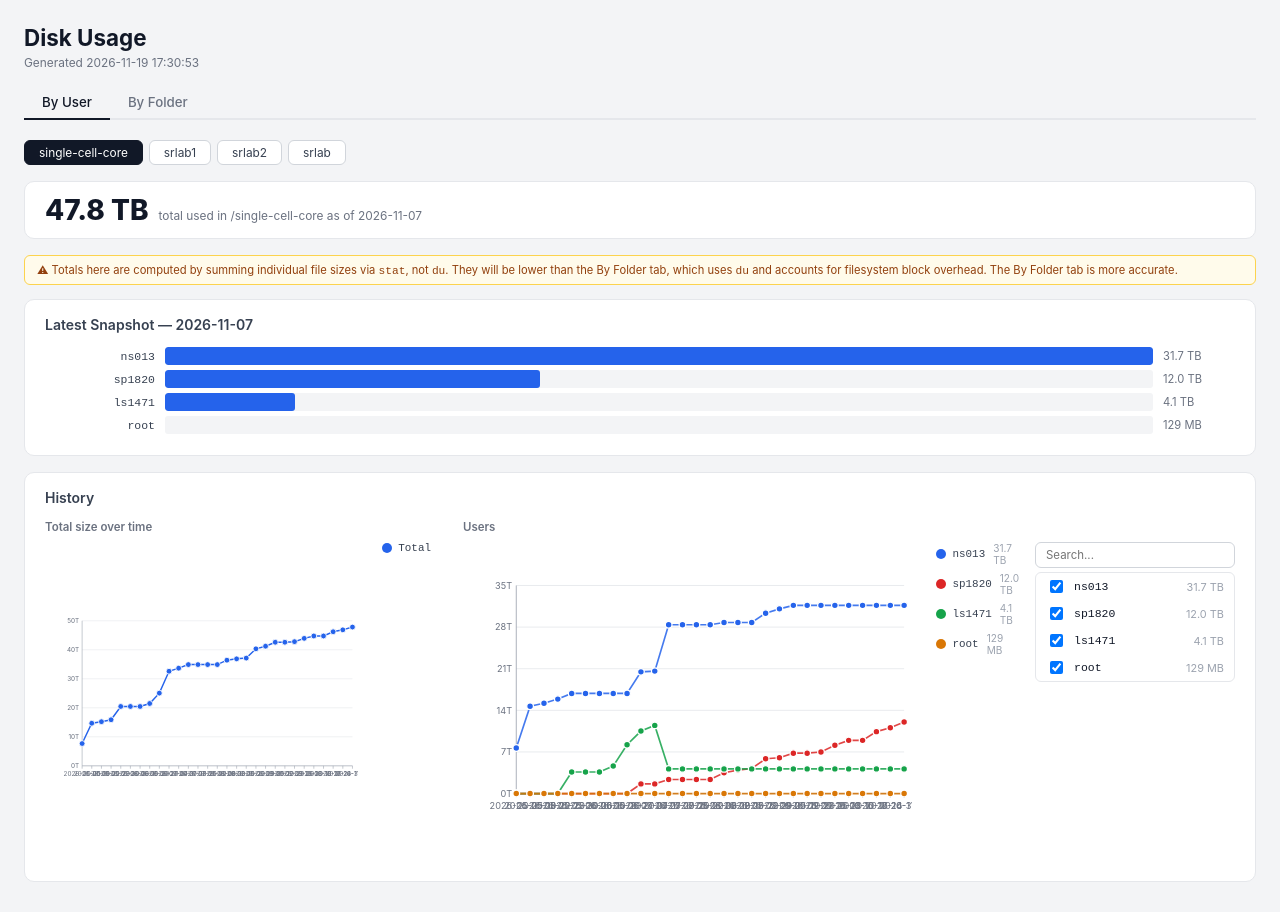
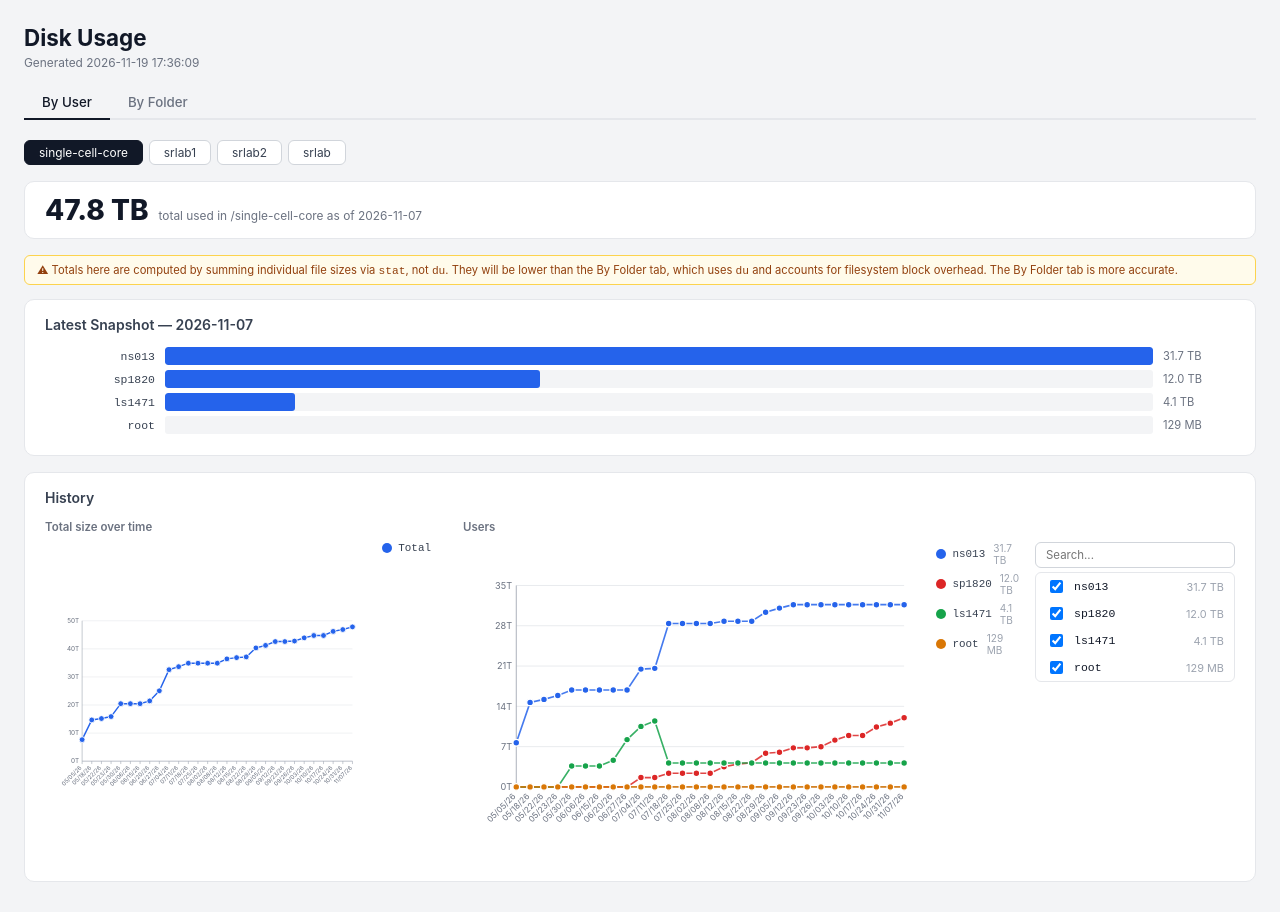
Before and after one commit to immunogenomics/diskUsage, a plain HTML site: page index.html in a window 1280 px wide. Drawn offline with Linux system fonts and the light colour scheme.

Commit message:
Update disk usage 2026-11-19 17:36

```diff
--- a/index.html
+++ b/index.html
@@ -85,7 +85,7 @@
 </head>
 <body>
 <h1>Disk Usage</h1>
-<div class="ts">Generated 2026-11-19 17:30:53</div>
+<div class="ts">Generated 2026-11-19 17:36:09</div>
 <div class="tabs">
   <button class="tab-btn active" onclick="switchTab('user',this)">By User</button>
   <button class="tab-btn" onclick="switchTab('folder',this)">By Folder</button>
@@ -139,6 +139,12 @@ function barChart(entries) {
   }).join('');
 }
 
+// "2026-11-07" -> "11/07/26"
+function shortDate(d) {
+  const [y, m, day] = d.split('-');
+  return `${m}/${day}/${y.slice(2)}`;
+}
+
 function totalLineChart(snaps) {
   if (!snaps || !snaps.length) return '<p class="no-data">No historical data.</p>';
   const dates = snaps.map(s => s.date);
@@ -153,7 +159,7 @@ function totalLineChart(snaps) {
   const effectiveMax = tickMax / sc;
 
   const W = 540, H = 320;
-  const pad = {t: 20, r: 10, b: 50, l: 64};
+  const pad = {t: 20, r: 10, b: 58, l: 64};
   const cW = W - pad.l - pad.r, cH = H - pad.t - pad.b;
   const n = dates.length;
   const xp = i => pad.l + (n > 1 ? i / (n - 1) * cW : cW / 2);
@@ -168,7 +174,8 @@ function totalLineChart(snaps) {
   dates.forEach((d, i) => {
     const x = xp(i);
     s.push(`<line x1="${x.toFixed(1)}" y1="${(pad.t + cH)}" x2="${x.toFixed(1)}" y2="${(pad.t + cH + 5)}" stroke="#9ca3af" stroke-width="1"/>`);
-    s.push(`<text x="${x.toFixed(1)}" y="${(pad.t + cH + 18)}" text-anchor="middle" font-size="11" fill="#6b7280">${d}</text>`);
+    const ly = pad.t + cH + 12;
+    s.push(`<text x="${x.toFixed(1)}" y="${ly}" text-anchor="end" font-size="10" fill="#6b7280" transform="rotate(-45 ${x.toFixed(1)} ${ly})"><title>${d}</title>${shortDate(d)}</text>`);
   });
   s.push(`<line x1="${pad.l}" y1="${pad.t}" x2="${pad.l}" y2="${(pad.t + cH)}" stroke="#9ca3af" stroke-width="1"/>`);
   s.push(`<line x1="${pad.l}" y1="${(pad.t + cH)}" x2="${(pad.l + cW)}" y2="${(pad.t + cH)}" stroke="#9ca3af" stroke-width="1"/>`);
@@ -209,7 +216,7 @@ function lineChart(snapshots, entityKey, entities) {
   const effectiveMax = tickMax / sc;
 
   const W = 540, H = 320;
-  const pad = {t: 20, r: 10, b: 50, l: 64};
+  const pad = {t: 20, r: 10, b: 58, l: 64};
   const cW = W - pad.l - pad.r, cH = H - pad.t - pad.b;
   const n = dates.length;
   const xp = i => pad.l + (n > 1 ? i / (n - 1) * cW : cW / 2);
@@ -226,7 +233,8 @@ function lineChart(snapshots, entityKey, entities) {
   dates.forEach((d, i) => {
     const x = xp(i);
     s.push(`<line x1="${x.toFixed(1)}" y1="${(pad.t + cH)}" x2="${x.toFixed(1)}" y2="${(pad.t + cH + 5)}" stroke="#9ca3af" stroke-width="1"/>`);
-    s.push(`<text x="${x.toFixed(1)}" y="${(pad.t + cH + 18)}" text-anchor="middle" font-size="11" fill="#6b7280">${d}</text>`);
+    const ly = pad.t + cH + 12;
+    s.push(`<text x="${x.toFixed(1)}" y="${ly}" text-anchor="end" font-size="10" fill="#6b7280" transform="rotate(-45 ${x.toFixed(1)} ${ly})"><title>${d}</title>${shortDate(d)}</text>`);
   });
 
   s.push(`<line x1="${pad.l}" y1="${pad.t}" x2="${pad.l}" y2="${(pad.t + cH)}" stroke="#9ca3af" stroke-width="1"/>`);
```
